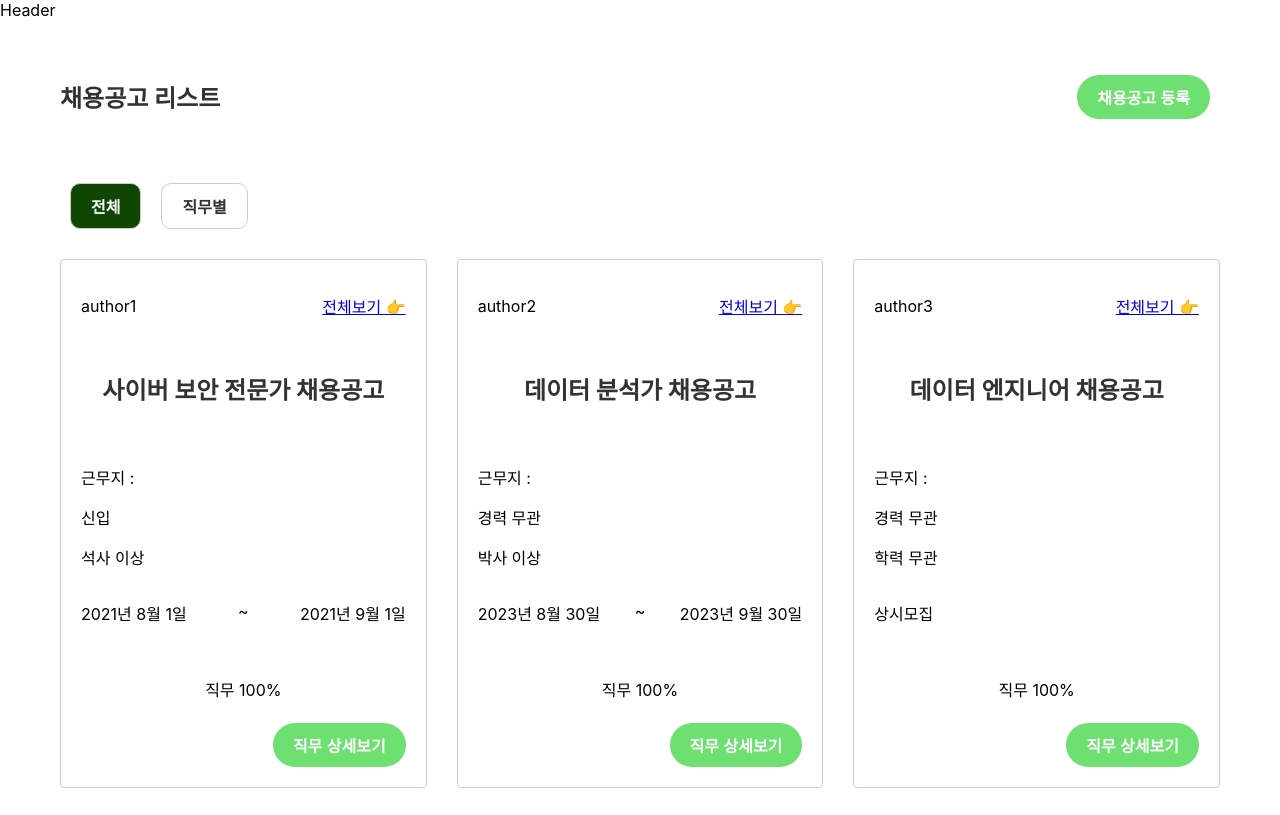
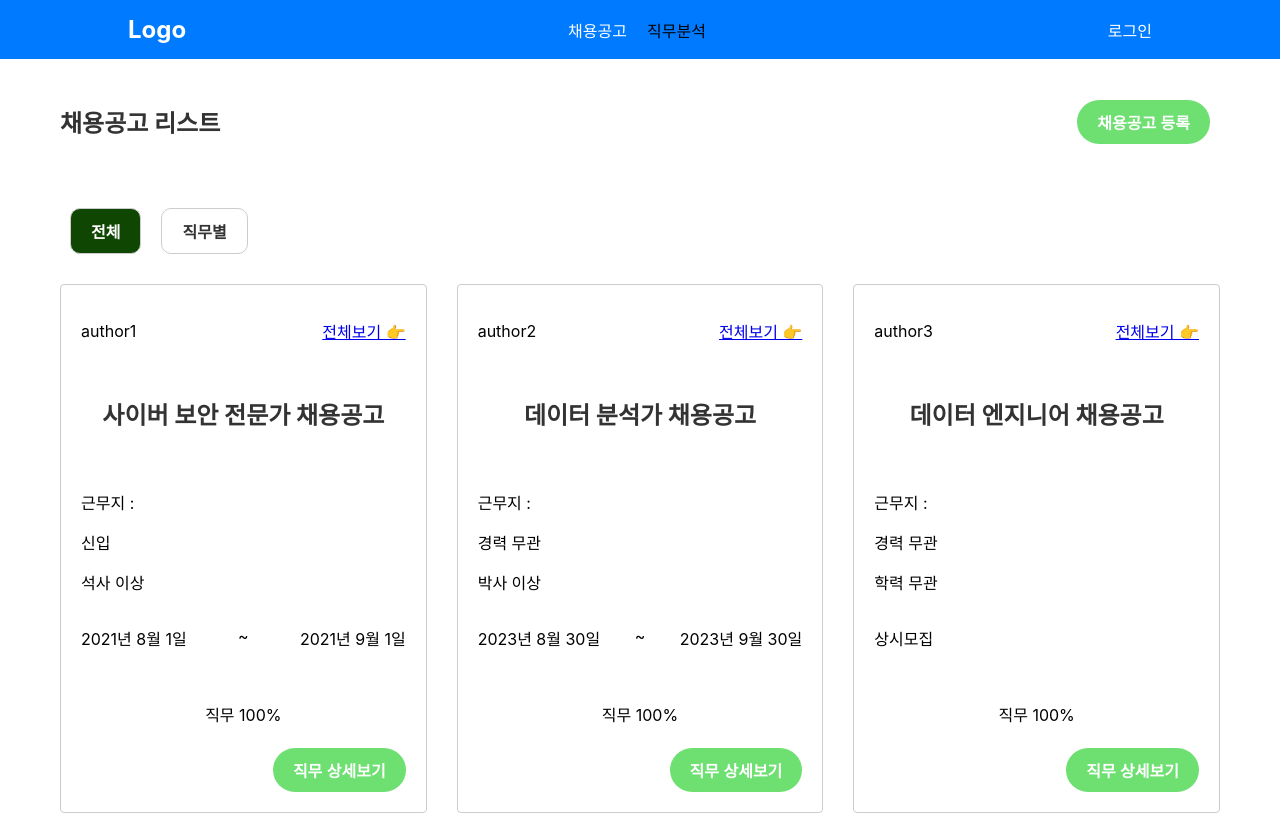
Before and after one commit to thovy/notice, a React (Create React App) app: page /job in a window 1280 px wide. Shown: the top 815 px of the page. Built offline with nearby package versions, Linux system fonts and the light colour scheme.

Commit message:
feat: header를 만들었습니다.
- header를 만들었습니다.
- header로 인해 윗부분이 가려지기 때문에 본문의 padding을 조금 더 줬습니다.

```diff
--- /dev/null
+++ b/src/components/Header.css
@@ -0,0 +1,45 @@
+/* 헤더 컨테이너 */
+.header-container {
+    width: 100%;
+    background-color: #007BFF;
+    padding: 15px 0;
+    position: fixed;
+    z-index: 999;
+}
+
+/* 헤더 래퍼 */
+.header-wrapper {
+    display: flex;
+    justify-content: space-between;
+    align-items: center;
+    width: 80%;
+    margin: 0px auto;
+}
+
+/* 로고 */
+.header-logo p {
+    font-size: 24px;
+    color: #fff;
+    font-weight: bold;
+    margin: 0;
+}
+
+/* 메뉴 */
+.header-menu-wrapper {
+    display: flex;
+}
+
+.header-menu {
+    margin-right: 20px;
+}
+
+.header-menu a {
+    color: #fff;
+    text-decoration: none;
+}
+
+/* 사용자 */
+.header-user a {
+    color: #fff;
+    text-decoration: none;
+}
--- a/src/components/Header.tsx
+++ b/src/components/Header.tsx
@@ -1,8 +1,30 @@
 import React from 'react'
+import './Header.css'
 
 const Header = () => {
   return (
-    <div>Header</div>
+    <>
+      <div className="header-container">
+        <div className="header-wrapper">
+          <div className="header-logo">
+            <p>Logo</p>
+          </div>
+          <div className="header-menu-wrapper">
+            <div className="header-menu">
+              <a href="/job">채용공고</a>
+            </div>
+            <div className="header-menu">
+              직무분석
+            </div>
+          </div>
+          <div className="header-user">
+            <div className="header-user">
+              <a href="/login">로그인</a>
+            </div>
+          </div>
+        </div>
+      </div>
+    </>
   )
 }
 
--- a/src/pages/post/JobPostDetail.css
+++ b/src/pages/post/JobPostDetail.css
@@ -2,7 +2,7 @@
 .post-container {
     max-width: 800px;
     margin: 0 auto;
-    padding: 20px;
+    padding: 65px 20px 20px 20px;
     box-sizing: border-box;
 }
 
--- a/src/pages/post/JobPostList.css
+++ b/src/pages/post/JobPostList.css
@@ -3,7 +3,7 @@
     width: 100%;
     max-width: 1200px;
     margin: auto;
-    padding: 20px;
+    padding: 65px 20px 20px 20px;
     box-sizing: border-box;
 }
 
--- a/src/pages/post/JobPosting.css
+++ b/src/pages/post/JobPosting.css
@@ -3,7 +3,7 @@
     width: 100%;
     max-width: 1200px;
     margin: auto;
-    padding: 20px;
+    padding: 65px 20px 20px 20px;
     box-sizing: border-box;
 }
 
```
Also changed, not shown: src/components/Header.module.css (deleted).
